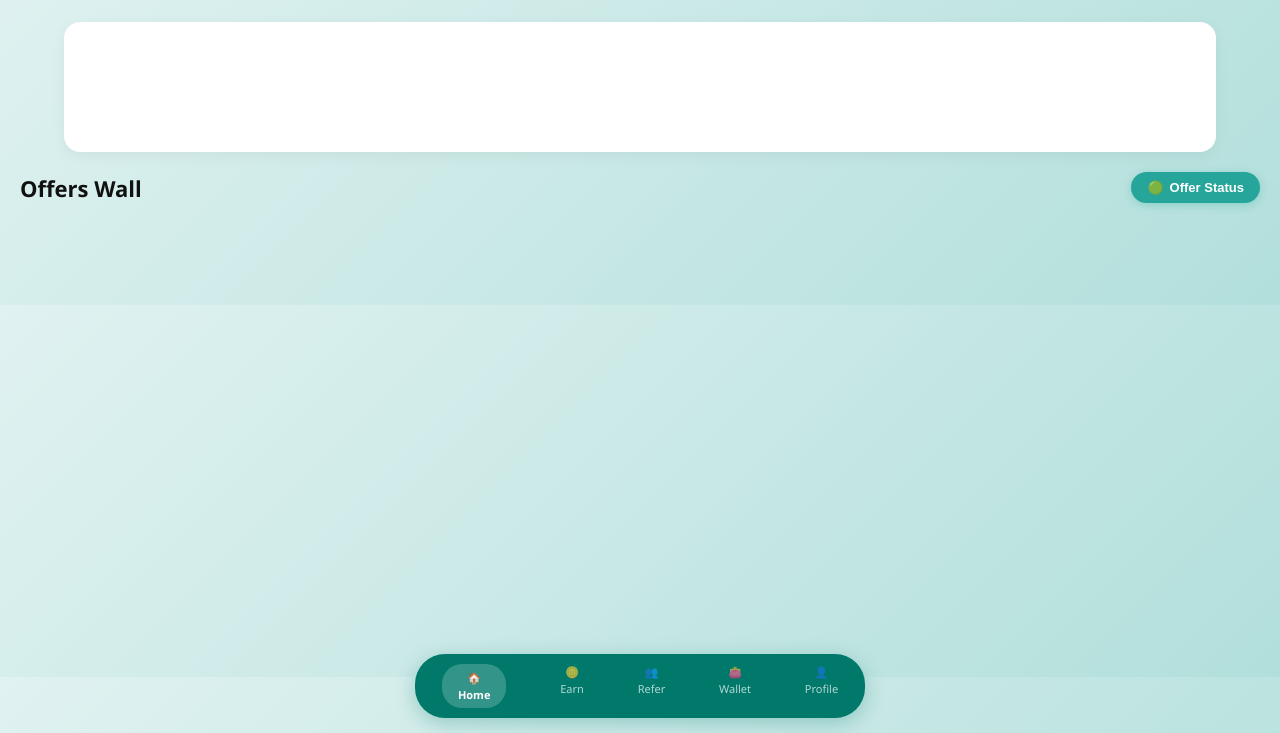
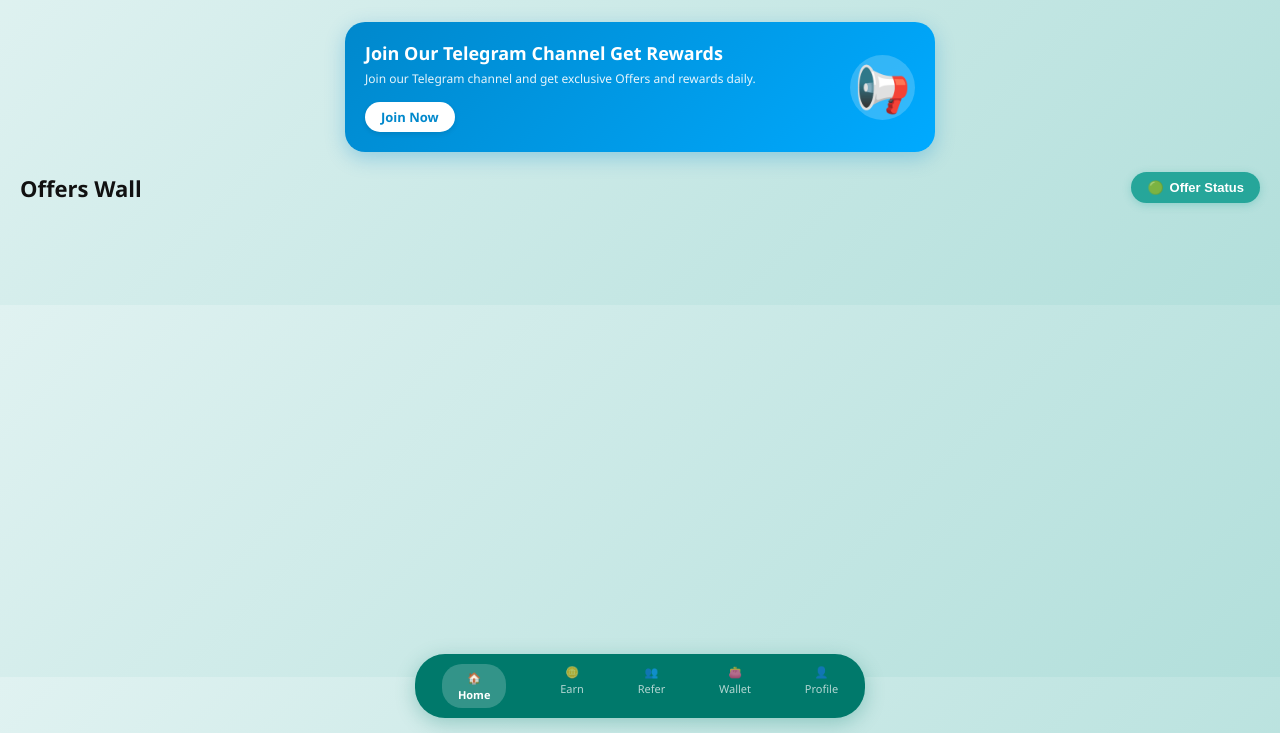
Before and after one commit to tanmay2347/earningapp, a website: page public/index.html in a window 1280 px wide. Shown: the part 67-800 px from the top of the page. Drawn offline with Linux system fonts and the light colour scheme; no server answers; sample sign-in values are in the browser's storage.

Commit message:
update earning app code

```diff
--- a/public/index.html
+++ b/public/index.html
@@ -125,13 +125,63 @@
             cursor: pointer;
         }
 
-        .banner-container {
+        /* Beautiful Telegram Banner Styling (2nd Screenshot Match) */
+        .telegram-banner {
             width: 90%;
-            height: 130px;
-            background: #ffffff;
+            max-width: 550px;
+            background: linear-gradient(135deg, #0088cc 0%, #00aaff 100%);
             margin: 10px auto 20px auto;
-            border-radius: 16px;
-            box-shadow: 0 4px 15px rgba(0, 0, 0, 0.05);
+            border-radius: 20px;
+            padding: 20px;
+            color: white;
+            box-shadow: 0 6px 20px rgba(0, 136, 204, 0.3);
+            display: flex;
+            justify-content: space-between;
+            align-items: center;
+            cursor: pointer;
+            text-decoration: none;
+            transition: transform 0.2s;
+        }
+
+        .telegram-banner:hover {
+            transform: translateY(-3px);
+        }
+
+        .tg-content h3 {
+            margin: 0 0 6px 0;
+            font-size: 18px;
+            font-weight: bold;
+            line-height: 1.3;
+        }
+
+        .tg-content p {
+            margin: 0 0 14px 0;
+            font-size: 12px;
+            opacity: 0.9;
+            line-height: 1.4;
+        }
+
+        .tg-join-btn {
+            background: white;
+            color: #0088cc;
+            padding: 6px 16px;
+            border-radius: 20px;
+            font-size: 13px;
+            font-weight: bold;
+            display: inline-block;
+            box-shadow: 0 2px 5px rgba(0,0,0,0.1);
+        }
+
+        .tg-icon {
+            font-size: 45px;
+            background: rgba(255, 255, 255, 0.2);
+            width: 65px;
+            height: 65px;
+            border-radius: 50%;
+            display: flex;
+            align-items: center;
+            justify-content: center;
+            flex-shrink: 0;
         }
 
         .offers-section-header {
@@ -280,7 +330,15 @@
         </div>
     </header>
 
-    <div class="banner-container"></div>
+    <!-- Telegram Channel Banner (Clickable) -->
+    <a href="https://t.me/your_telegram_channel_link" target="_blank" class="telegram-banner">
+        <div class="tg-content">
+            <h3>Join Our Telegram Channel Get Rewards</h3>
+            <p>Join our Telegram channel and get exclusive Offers and rewards daily.</p>
+            <span class="tg-join-btn">Join Now</span>
+        </div>
+        <div class="tg-icon">📢</div>
+    </a>
 
     <div class="offers-section-header">
         <h2>Offers Wall</h2>
@@ -320,13 +378,11 @@
         </div>
     </div>
 
-    <!-- Offer Status Modal (Tracking Process with Show/Hide Details) -->
+    <!-- Offer Status Modal -->
     <div id="statusModal" class="modal-overlay">
         <div class="modal-content">
             <span class="close-modal" onclick="closeStatusModal()">&times;</span>
-            <h3 style="margin-top: 0; color: #333; display: flex; align-items: center; justify-content: space-between;">
-                <span>Offer Status</span>
-            </h3>
+            <h3 style="margin-top: 0; color: #333;">Offer Status</h3>
             <div id="statusListContainer" style="margin-top: 15px;">
                 <p style="text-align:center; color:#777;">Loading tracking status...</p>
             </div>
@@ -334,7 +390,6 @@
     </div>
 
     <script>
-        // Email-based authentication check
         const userEmail = localStorage.getItem('userEmail');
         if (!userEmail && localStorage.getItem('isAdmin') !== 'true') {
             window.location.href = 'login.html';
@@ -367,7 +422,6 @@
             setInterval(fetchUserWallet, 4000);
         });
 
-        // Modal Controls
         function openWithdrawModal() { document.getElementById('withdrawModal').style.display = 'flex'; }
         function closeWithdrawModal() { document.getElementById('withdrawModal').style.display = 'none'; }
 
@@ -377,13 +431,10 @@
         }
         function closeStatusModal() { document.getElementById('statusModal').style.display = 'none'; }
 
-        // Load user's submitted tasks and render tracking steps with Show/Hide toggle
         async function loadOfferStatusData() {
             const container = document.getElementById('statusListContainer');
             container.innerHTML = '<p style="text-align:center; color:#777;">Loading...</p>';
             try {
-                const res = await fetch(`/api/user/withdrawals/${userEmail}`); // Or fetch user submissions if route available
-                // For demonstration using general submissions or fallback to task view
                 const taskRes = await fetch('/api/tasks');
                 const tasks = await taskRes.json();
 
@@ -410,14 +461,12 @@
                             </div>
                         </div>
 
-                        <!-- Tracking Process Details (Hidden by default) -->
                         <div id="tracking-${index}" style="display: none; margin-top: 12px; border-top: 1px dashed #ccc; padding-top: 10px; font-size: 13px;">
                             <div style="margin-bottom: 8px;">🟢 <b>Offer Clicked</b><br><span style="color: #555; margin-left: 18px; font-size: 12px;">You Started the Offer</span></div>
                             <div style="margin-bottom: 8px;">🟡 <b>Task "Register" Pending</b><br><span style="color: #555; margin-left: 18px; font-size: 12px;">Waiting for confirmation.</span></div>
                             <div style="margin-bottom: 8px;">🟡 <b>Task "Verification" Pending</b><br><span style="color: #555; margin-left: 18px; font-size: 12px;">Coins will credit soon.</span></div>
                         </div>
 
-                        <!-- Toggle Button -->
                         <div style="text-align: center; margin-top: 8px; border-top: 1px solid #eee; padding-top: 6px;">
                             <button id="btn-${index}" onclick="toggleTracking(${index})" style="background: none; border: none; font-weight: bold; color: #00796b; cursor: pointer; font-size: 13px;">
                                 Show More Details
```
